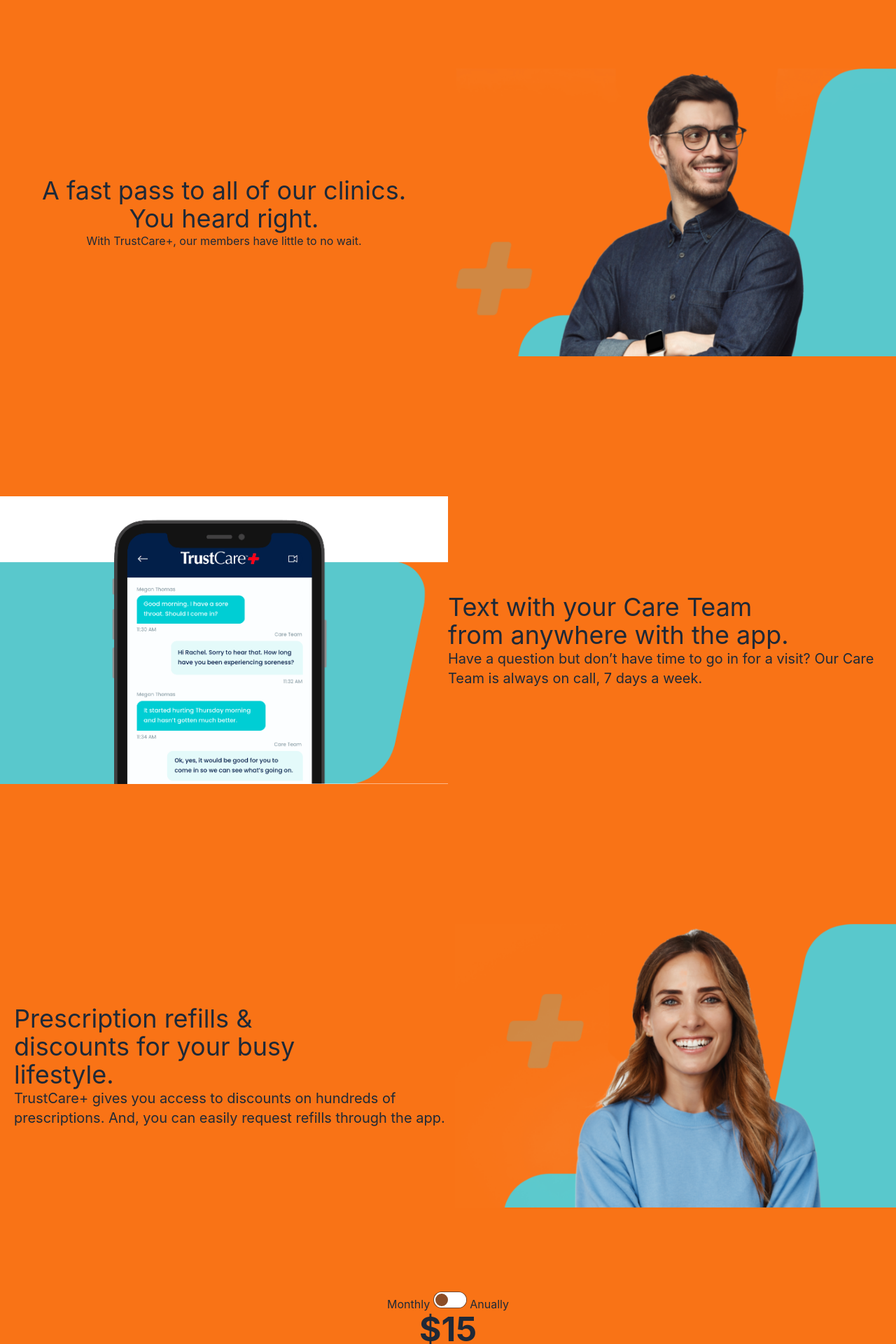
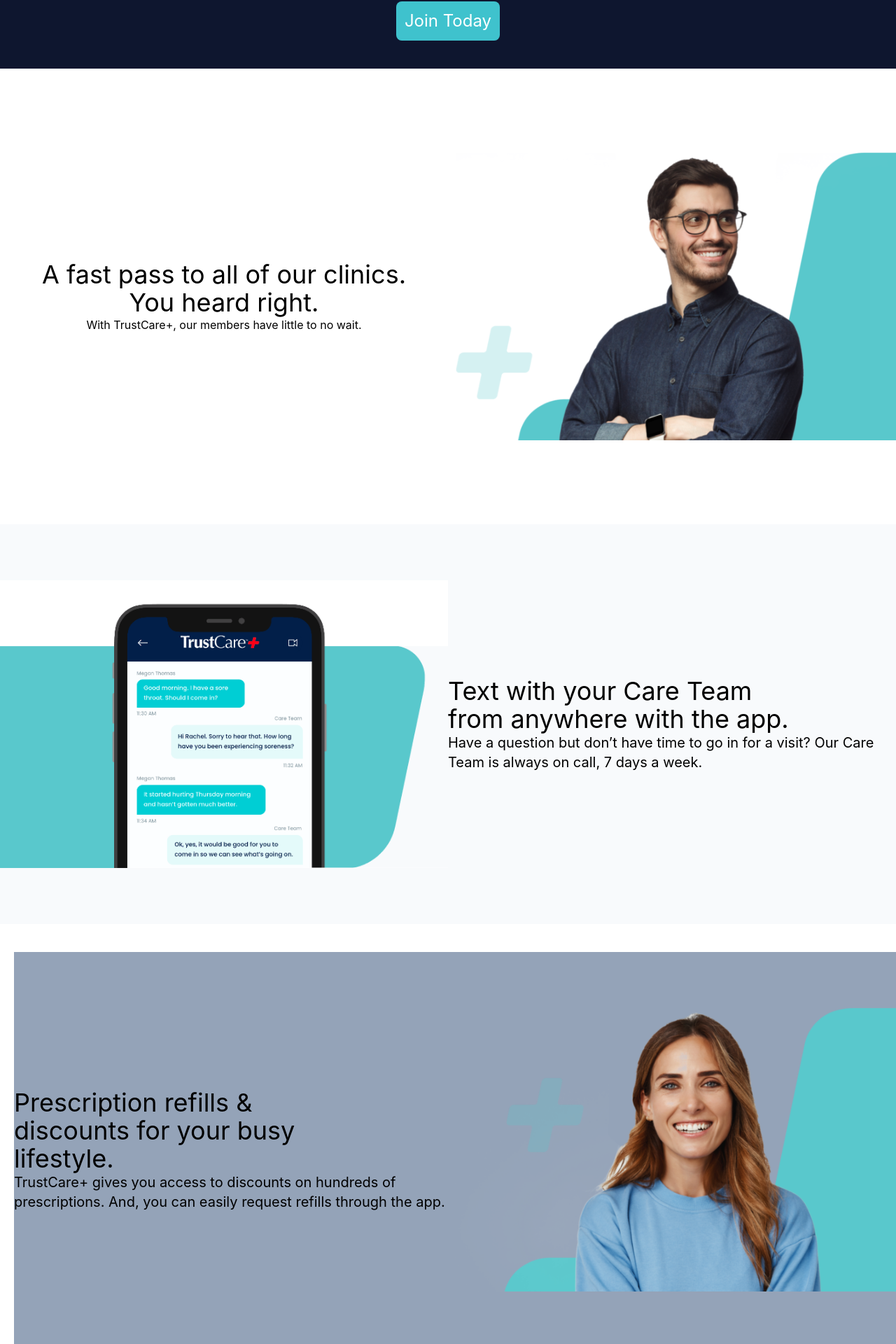
Before and after one commit to BabriWala/healthTrust2, a Next.js app: page /Membership/Membership in a window 1280 px wide. Shown: the part 578-2498 px from the top of the page at 70% size. Built offline with nearby package versions, Linux system fonts and the light colour scheme.

Commit message:
membership second commit

```diff
--- a/pages/Membership/Membership.js
+++ b/pages/Membership/Membership.js
@@ -18,8 +18,9 @@
 const Membership = () => {
   const [isOff, setIsOff] = useState(true);
   return (
-    <div>
-      <section className="w-full bg-orange-500">
+    <div className="text-black" style={{ backgroundColor: "#FFFFFF" }}>
+      <section className="w-full my-10 ">
+        <div className="my-10 p-10" style={{ backgroundColor: "#0e162f" }}>
           <Image
             className="mx-auto my-20"
             src={profilePic}
@@ -31,7 +32,7 @@
             Introducing membership with all the bells and whistles.
           </p>
 
-        <div class="grid lg:grid-cols-2 sm:grid-cols-1 gap-4 text-center my-10 ">
+          <div class="grid lg:grid-cols-2 sm:grid-cols-1 gap-4 text-center my-10 text-white ">
             <div className="flex items-center mx-auto text-center text-2xl">
               <Image src={tic} alt="checkmark" /> Prescription refills
             </div>
@@ -55,8 +56,12 @@
               Join Today
             </button>
           </div>
+        </div>
 
-        <div class="grid lg:grid-cols-2 sm:grid-cols-1 my-10">
+        <div
+          style={{ backgroundColor: "#fff" }}
+          class="grid lg:grid-cols-2 sm:grid-cols-1 my-10 bg-slate-500"
+        >
           <div className="text-center my-auto">
             <p className="text-4xl ">
               A fast pass to all of our clinics.
@@ -71,7 +76,7 @@
           />
         </div>
 
-        <div class="grid lg:grid-cols-2 sm:grid-cols-1 my-10">
+        <div class="grid lg:grid-cols-2 sm:grid-cols-1 my-10 bg-slate-50">
           <Image
             className="mx-auto my-20"
             src={pic2}
@@ -88,7 +93,7 @@
           </div>
         </div>
 
-        <div class="grid lg:grid-cols-2 sm:grid-cols-1 my-10 ml-5">
+        <div class="grid lg:grid-cols-2 sm:grid-cols-1 my-10 ml-5 bg-slate-400">
           <div className=" my-auto">
             <p className="text-4xl ">
               Prescription refills & <br /> discounts for your busy <br />{" "}
@@ -109,19 +114,19 @@
 
         {/* amount  */}
 
-        <section className="mx-auto text-center">
+        <section className="mx-auto text-center  bg-slate-300 p-10">
           <div className="mx-auto">
             <div className="mx-auto ">
-              <span>Monthly</span>{" "}
+              <span className="text-5xl font-bold">Monthly</span>{" "}
               <input
                 type="checkbox"
                 onClick={() => setIsOff(!isOff)}
                 className="toggle mx-auto"
                 unchecked
               />{" "}
-              <span>Anually</span>
+              <span className="text-5xl font-bold">Anually</span>
             </div>
-            <div class="row align-middle align-center">
+            <div class="row align-middle align-center ">
               <div class="large-12 medium-12 small-12 columns">
                 <div class="heading">
                   {!isOff && <h2 className="text-5xl font-bold">$12</h2>}
@@ -135,7 +140,7 @@
                   )}
                 </div>
 
-                <div class="grid lg:grid-cols-2 sm:grid-cols-1 gap-4 text-center my-10 ">
+                <div class="grid lg:grid-cols-2 sm:grid-cols-1 gap-4 text-center my-10  ">
                   <div className="flex items-center mx-auto text-center">
                     <Image src={tic2} alt="checkmark" /> Access to digital
                     health
@@ -215,8 +220,10 @@
         {/* health care  */}
 
         {/* FAQ  */}
-        <div className="my-10">
-          <h1>Frequently Asked Question</h1>
+        <div className="my-10 mx-20 text-white bg-slate-300 p-10">
+          <h1 className="text-5xl  text-center font-bold">
+            Frequently Asked Question
+          </h1>
 
           <div
             tabIndex={0}
--- a/styles/globals.css
+++ b/styles/globals.css
@@ -9,6 +9,20 @@
   font-family: -apple-system, BlinkMacSystemFont, Segoe UI, Roboto, Oxygen,
     Ubuntu, Cantarell, Fira Sans, Droid Sans, Helvetica Neue, sans-serif;
 }
+.video-responsive {
+  overflow: hidden;
+  padding-bottom: 56.25%;
+  position: relative;
+  height: 0;
+}
+
+.video-responsive iframe {
+
+  height: 100%;
+  width: 100%;
+  position: absolute;
+}
+
 
 a {
   color: inherit;
```
Lines whose indentation alone changed are shown as unchanged.
